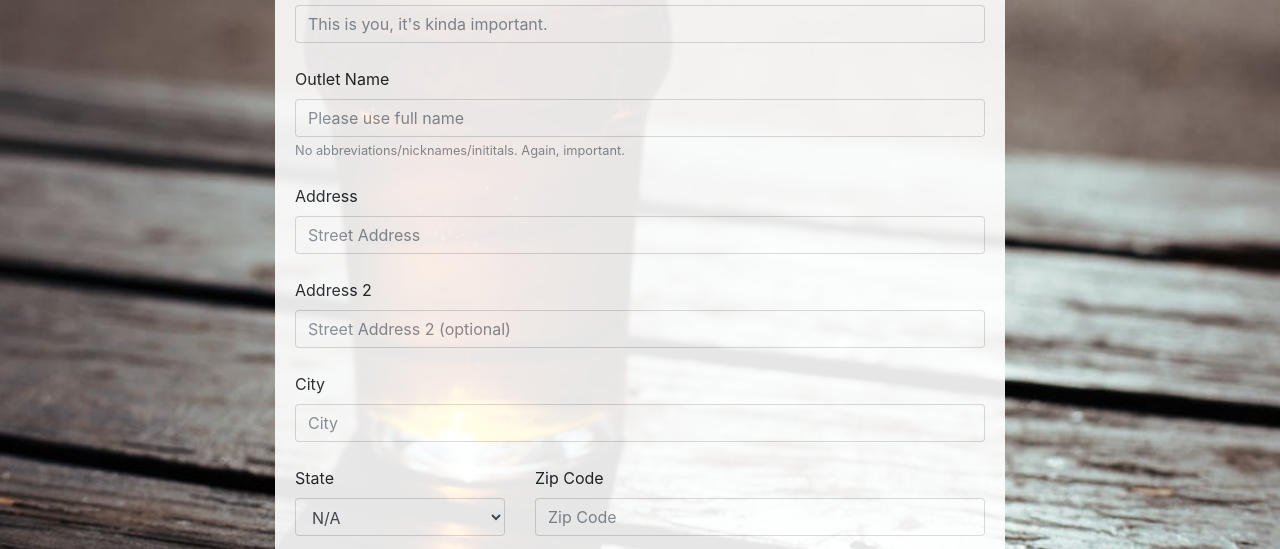
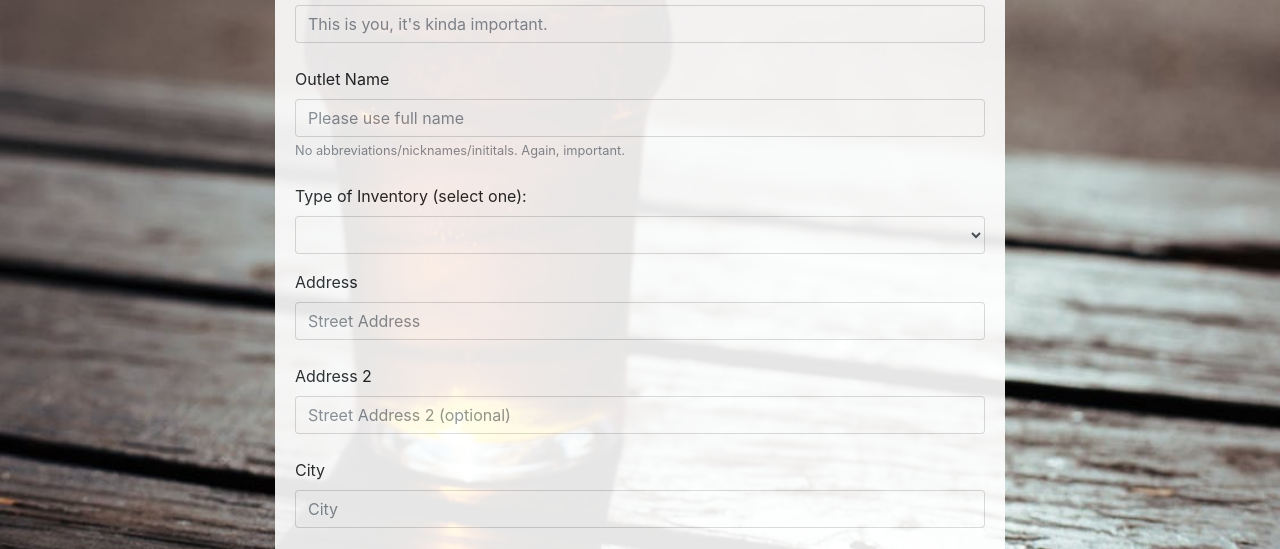
Before and after one commit to mulr/maltr, a plain HTML site: page form.html in a window 1280 px wide. Shown: the part 245-794 px from the top of the page. Drawn offline with nearby package versions, Linux system fonts and the light colour scheme; a web font is replaced by a local one.

```diff
--- a/assets/js/form.js
+++ b/assets/js/form.js
@@ -4,7 +4,7 @@
 // <script src="https://www.gstatic.com/firebasejs/4.4.0/firebase.js"></script>
 
 // Console.log test to make sure the form.html is connecting to the form.js file
-console.log("js file is connected!")
+console.log("Form.js is connected")
 
 // Initialize a Firebase dB to hold the maltr data
 var config = {
@@ -26,6 +26,7 @@
 
 var brewer = "";
 var targetLocationName = "";
+                                    var typeOfInventory = "";
 var targetLocationAddress1 = "";
 var targetLocationAddress2 = "";
 var targetLocationCity = "";
@@ -41,6 +42,7 @@
 console.log("The initial load");
 console.log(brewer);
 console.log(targetLocationName);
+                                          console.log(typeOfInventory);
 console.log(targetLocationAddress1);
 console.log(targetLocationAddress2);
 console.log(targetLocationCity);
@@ -73,6 +75,7 @@
 
 	brewer = $("#brewer-input").val().trim();
 	targetLocationName = $("#targetLocationName-input").val().trim();
+  typeOfInventory = $("#typeOfInventory").val().trim();
 	targetLocationAddress1 = $("#targetLocationAddress1-input").val().trim();
 	targetLocationAddress2 = $("#targetLocationAddress2-input").val().trim();
 	targetLocationCity = $("#targetLocationCity-input").val().trim();
@@ -84,6 +87,7 @@
 	console.log("After the button is pushed");
 	console.log(brewer);
 	console.log(targetLocationName);
+                                    console.log(typeOfInventory);
 	console.log(targetLocationAddress1);
 	console.log(targetLocationAddress2);
 	console.log(targetLocationCity);
@@ -96,6 +100,7 @@
 	database.ref().push({
 		brewer: brewer,
 		targetLocationName: targetLocationName,
+    typeOfInventory: typeOfInventory,
 		targetLocationAddress1: targetLocationAddress1,
 		targetLocationAddress2: targetLocationAddress2,
 		targetLocationCity: targetLocationCity,
--- a/assets/js/main.js
+++ b/assets/js/main.js
@@ -4,7 +4,7 @@
 
 
 
-  console.log("Testing!");
+  console.log("Main.js is working");
 
 //   $('#dcategory li').click(function(){
 //     var x = $(this).text();
@@ -13,10 +13,10 @@
 
   $(".dropdown-item").on('click', function() {
     // event.preventDefault();
-    console.log("this function was called");
+    // console.log("this function was called");
     var locName = $(this).text();
 
-    console.log(locName);
+    // console.log(locName);
 
 
 });
--- a/form.html
+++ b/form.html
@@ -94,6 +94,23 @@
               <input type="text" class="form-control" id="targetLocationName-input" placeholder="Please use full name">
               <small id="emailHelp" class="form-text text-muted">No abbreviations/nicknames/inititals. Again, important.</small>
               <br/>
+              <!-- Draft vs Bottle Radios -->
+
+
+                  <form>
+                    <div class="form-group">
+                      <label for="typeOfInventory">Type of Inventory (select one):</label>
+                      <select class="form-control" id="typeOfInventory">
+                        <option value=""></option>
+                        <option value="can">Bottle / Can</option>
+                        <option value="draft">Draft</option>
+                        <option value="both">Both</option>
+                      </select>
+                    </div>
+                  </form>
+
+
+              <!-- End Draft vs Bottle Radios -->
               <label for="targetLocationAddress1-input">Address</label>
               <input type="text" class="form-control" id="targetLocationAddress1-input" placeholder="Street Address">
               <br/>
@@ -167,7 +184,7 @@
                   <input type="text" class="form-control" id="targetLocationZip-input" placeholder="Zip Code">
                 </div>
               </div>
-              <br/>
+              <br>
               <label for="targetLocationPlaceID-input">Place ID</label>
               <input type="text" class="form-control" id="targetLocationPlaceID-input" placeholder="Google Place ID">
               <br/>
```
